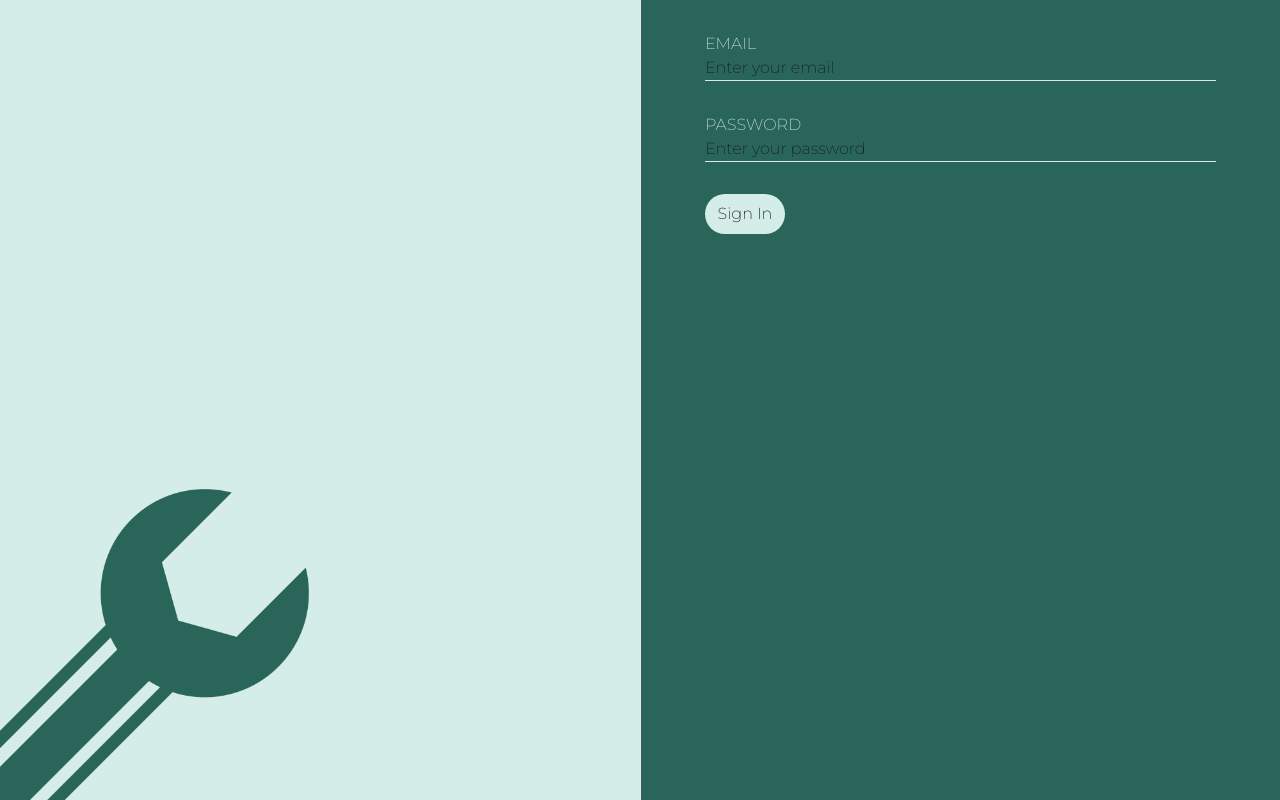
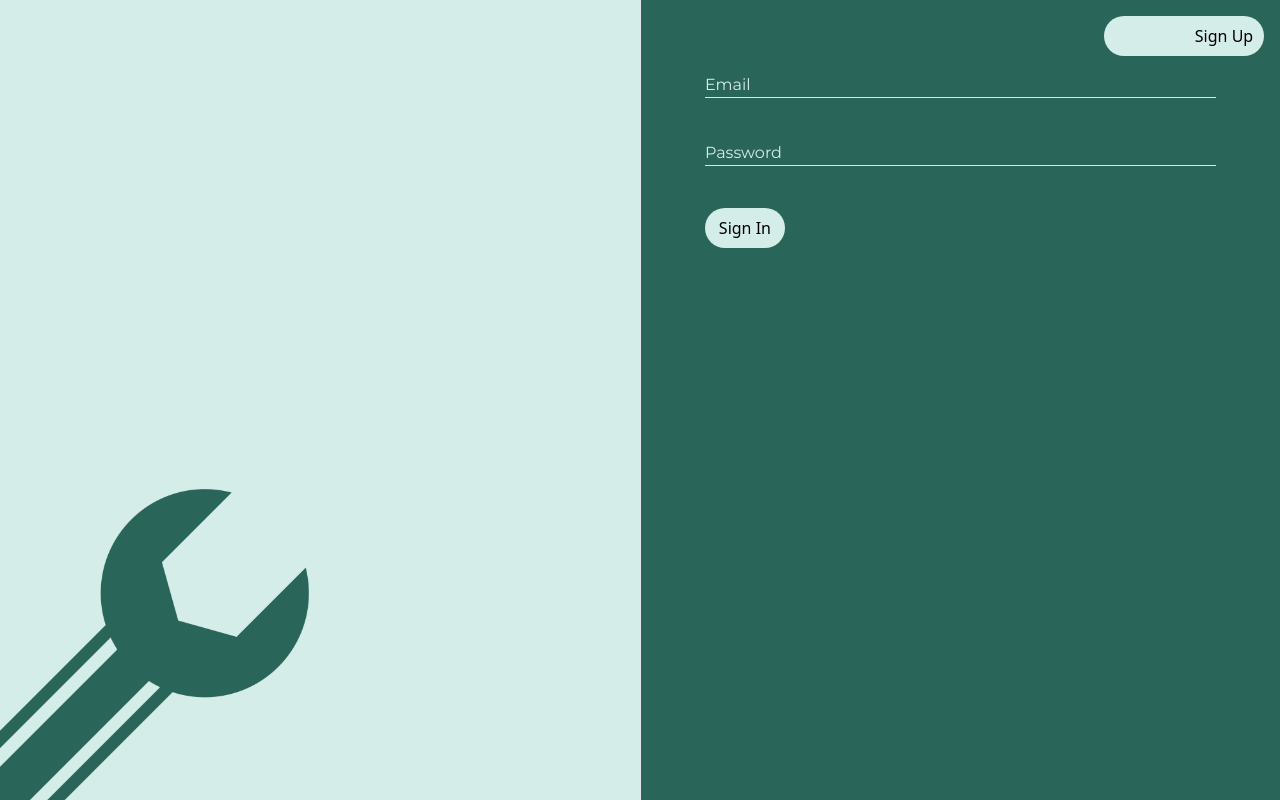
Before and after one commit to aryankarim/chakika-capstone-frontend-typescript, a React (Create React App) app: page / in a window 1280 px wide. Built offline with nearby package versions, Linux system fonts and the light colour scheme.

Commit message:
feat:add signup page

```diff
--- a/src/App.tsx
+++ b/src/App.tsx
@@ -1,7 +1,6 @@
 import { BrowserRouter, Route, Routes } from "react-router-dom";
 import Entry from "./components/routes/Entry/Entry";
 import NotFound from "./components/routes/Errors/NotFound";
-import LoginPage from "./components/routes/LoginPage/LoginPage";
 
 function App() {
   return (
--- a/src/components/routes/Entry/Entry.tsx
+++ b/src/components/routes/Entry/Entry.tsx
@@ -1,9 +1,11 @@
-import { ReactElement } from "react";
-import LoginPage from "../LoginPage/LoginPage";
+import { ReactElement, useState } from "react";
+import CustomButton from "../../shared/CustomButton";
+import Login from "../LoginPage/Login";
+import Signup from "../SignupPage/Signup";
 
-interface Props {}
-
-export default function Entry({}: Props): ReactElement {
+export default function Entry(): ReactElement {
+  const [toggleLogin, setToggleLogin] = useState(true);
+  console.log(toggleLogin);
   return (
     <div className="grid grid-cols-1 md:grid-cols-2 divide-x">
       <div className="h-screen bg-lightGreen hidden md:block">
@@ -13,8 +15,33 @@ export default function Entry({}: Props): ReactElement {
           className="absolute bottom-0 left-0 h-80 w-80"
         />
       </div>
-      <div className="flex h-screen bg-darkGreen justify-items-center">
-        <LoginPage />
+      <div className="h-screen bg-darkGreen">
+        <div className="flex flex-row-reverse p-4">
+          <CustomButton
+            customStyle={`rounded-l-none ${
+              !toggleLogin && "bg-darkGreen hover:bg-darkGreen text-lightGreen"
+            }`}
+            onClick={() => {
+              setToggleLogin((prev) => !prev);
+            }}
+            isDisabled={!toggleLogin}
+          >
+            Sign Up
+          </CustomButton>
+          <CustomButton
+            customStyle={`rounded-r-none ${
+              toggleLogin && "bg-darkGreen hover:bg-darkGreen text-lightGreen"
+            }`}
+            onClick={() => {
+              setToggleLogin((prev) => !prev);
+            }}
+            isDisabled={toggleLogin}
+          >
+            Sign In
+          </CustomButton>
+        </div>
+
+        {toggleLogin ? <Login /> : <Signup />}
       </div>
     </div>
   );
--- a/src/components/routes/LoginPage/LoginPage.tsx
+++ b/src/components/routes/LoginPage/Login.tsx
@@ -34,20 +34,25 @@ export default function LoginPage(): ReactElement {
 
   return (
     <div className="flex container mx-auto justify-center">
-      <form className="w-4/5" onSubmit={onSubmit}>
+      <form
+        className="grid grid-cols-2 w-4/5 gap-2 gap-y-7"
+        onSubmit={onSubmit}
+      >
         <CustomInput
-          label="Email"
+          label={null}
           type="email"
-          placeholder="Enter your email"
+          placeholder="Email"
+          customStyle="col-span-2 h-10"
           {...register("email")}
         />
         {errors?.email && (
           <p className="text-red-500 text-sm">{errors.email.message}</p>
         )}
         <CustomInput
-          label="Password"
+          label={null}
           type="password"
-          placeholder="Enter your password"
+          placeholder="Password"
+          customStyle="col-span-2 h-10"
           {...register("password")}
         />
         {errors?.password && (
--- /dev/null
+++ b/src/components/routes/SignupPage/Signup.tsx
@@ -0,0 +1,136 @@
+import { ReactElement } from "react";
+import { useForm } from "react-hook-form";
+import CustomButton from "../../shared/CustomButton";
+import CustomInput from "../../shared/CustomInput";
+import { useYupValidationResolver } from "../../hooks/useYupValidationResolver";
+import * as yup from "yup";
+
+const schema = yup
+  .object()
+  .shape({
+    fname: yup
+      .string()
+      .matches(/^[A-Za-z ]*$/, "Please enter valid name")
+      .min(2)
+      .max(40),
+    lname: yup
+      .string()
+      .matches(/^[A-Za-z ]*$/, "Please enter valid name")
+      .min(2)
+      .max(40),
+    email: yup.string().email("Invalid email").required("*"),
+    password: yup.string().min(6).required("*"),
+    repeatpassword: yup
+      .string()
+      .oneOf([yup.ref("password")], "Passwords must match"),
+    phone: yup.string().min(10),
+  })
+  .required();
+
+interface Credential {
+  fname: string;
+  lname: string;
+  email: string;
+  password: string;
+  repeatpassword: string;
+  phone: string;
+}
+export default function Signup(): ReactElement {
+  const {
+    register,
+    handleSubmit,
+    formState: { errors },
+  } = useForm<Credential>({
+    resolver: useYupValidationResolver(schema),
+    reValidateMode: "onBlur",
+  });
+
+  const onSubmit = handleSubmit((data) => {
+    console.log(data);
+  });
+
+  return (
+    <div className="flex container mx-auto justify-center">
+      <form
+        className="grid grid-cols-2 w-4/5 gap-2 gap-y-7"
+        onSubmit={onSubmit}
+      >
+        <CustomInput
+          label={null}
+          type="text"
+          placeholder="First Name"
+          customStyle="col-span-1 h-10"
+          {...register("fname")}
+        >
+          {errors?.fname && (
+            <p className="text-red-500 text-sm">{errors.fname.message}</p>
+          )}
+        </CustomInput>
+
+        <CustomInput
+          label={null}
+          type="text"
+          placeholder="Last Name"
+          customStyle="col-span-1 h-10"
+          {...register("lname")}
+        >
+          {errors?.lname && (
+            <p className="text-red-500 text-sm">{errors.lname.message}</p>
+          )}{" "}
+        </CustomInput>
+
+        <CustomInput
+          label={null}
+          type="email"
+          placeholder="Email"
+          customStyle="col-span-2 h-10"
+          {...register("email")}
+        >
+          {errors?.email && (
+            <p className="text-red-500 text-sm">{errors.email.message}</p>
+          )}
+        </CustomInput>
+
+        <CustomInput
+          label={null}
+          type="password"
+          placeholder="Passowrd"
+          customStyle="col-span-2 h-10"
+          {...register("password")}
+        >
+          {errors?.password && (
+            <p className="text-red-500 text-sm">{errors.password.message}</p>
+          )}
+        </CustomInput>
+
+        <CustomInput
+          label={null}
+          type="password"
+          placeholder="Repeat Password"
+          customStyle="col-span-2 h-10"
+          {...register("repeatpassword")}
+        >
+          {errors?.repeatpassword && (
+            <p className="text-red-500 text-sm">
+              {errors.repeatpassword.message}
+            </p>
+          )}
+        </CustomInput>
+
+        <CustomInput
+          label={null}
+          type="text"
+          placeholder="Phone Number"
+          customStyle="col-span-2 h-10"
+          {...register("phone")}
+        >
+          {errors?.phone && (
+            <p className="text-red-500 text-sm">{errors.phone.message}</p>
+          )}
+        </CustomInput>
+
+        <CustomButton customStyle="">Sign Up</CustomButton>
+      </form>
+    </div>
+  );
+}
--- a/src/components/shared/CustomButton.tsx
+++ b/src/components/shared/CustomButton.tsx
@@ -2,20 +2,29 @@ import { ReactElement } from "react";
 
 interface Props {
   children: string;
-  customStyle: string | undefined;
+  customStyle?: string | undefined;
+  onClick?: any;
+  isDisabled?: boolean;
 }
 
 export default function CustomButton({
   children,
   customStyle,
+  onClick,
+  isDisabled,
 }: Props): ReactElement {
   return (
     <button
-      className={`bg-lightGreen rounded-full font-montserrat w-20 h-10 ${
-        customStyle && true
-      }`}
+      disabled={isDisabled}
+      onClick={onClick}
+      className={`bg-lightGreen rounded-full w-20 h-10 hover:bg-lightGreen-opaque ${customStyle}`}
     >
       {children}
     </button>
   );
 }
+
+CustomButton.defaultProps = {
+  children: "Button",
+  customStyle: "",
+};
--- a/src/components/shared/CustomInput.tsx
+++ b/src/components/shared/CustomInput.tsx
@@ -1,4 +1,4 @@
-import { forwardRef, ReactElement } from "react";
+import { Children, forwardRef, ReactElement } from "react";
 
 interface Props {
   label: string | null;
@@ -6,14 +6,16 @@ interface Props {
   type: string;
   placeholder: string;
   rest?: any;
+  customStyle?: string | undefined;
+  children?: any;
 }
 
 export default forwardRef(function CustomInput(
-  { label, name, type, placeholder, ...rest }: Props,
+  { label, name, type, placeholder, customStyle, children, ...rest }: Props,
   ref: any
 ): ReactElement {
   return (
-    <div className="flex flex-col justify-items-center my-8">
+    <div className={customStyle}>
       {label && (
         <label
           htmlFor={name}
@@ -23,14 +25,15 @@ export default forwardRef(function CustomInput(
         </label>
       )}
       <input
-        className="border-b border-lightGreen placeholder-gray-900 text-lightGreen font-montserrat bg-transparent outline-0"
+        className={`border-b border-lightGreen placeholder-lightGreen text-lightGreen font-montserrat bg-transparent w-full outline-0`}
         type={type}
         placeholder={placeholder}
         name={name}
         ref={ref}
-        font-montserrat
+        autoComplete={"off"}
         {...rest}
       />
+      <div>{children}</div>
     </div>
   );
 });
--- a/src/styles/index.css
+++ b/src/styles/index.css
@@ -1,5 +1,7 @@
-@import url('https://fonts.googleapis.com/css2?family=Montserrat:wght@200&display=swap');
+@import url('https://fonts.googleapis.com/css2?family=Montserrat:wght@200;400&display=swap');
 
 @tailwind base;
 @tailwind components;
 @tailwind utilities;
+
+* { -webkit-tap-highlight-color: rgba(0,0,0,0); }
--- a/tailwind.config.js
+++ b/tailwind.config.js
@@ -8,6 +8,7 @@ module.exports = {
       colors: {
         lightGreen: {
           DEFAULT: "#D4EDE8",
+          opaque: "#D4EDE890",
         },
         darkGreen: {
           DEFAULT: "#2A6559",
```
